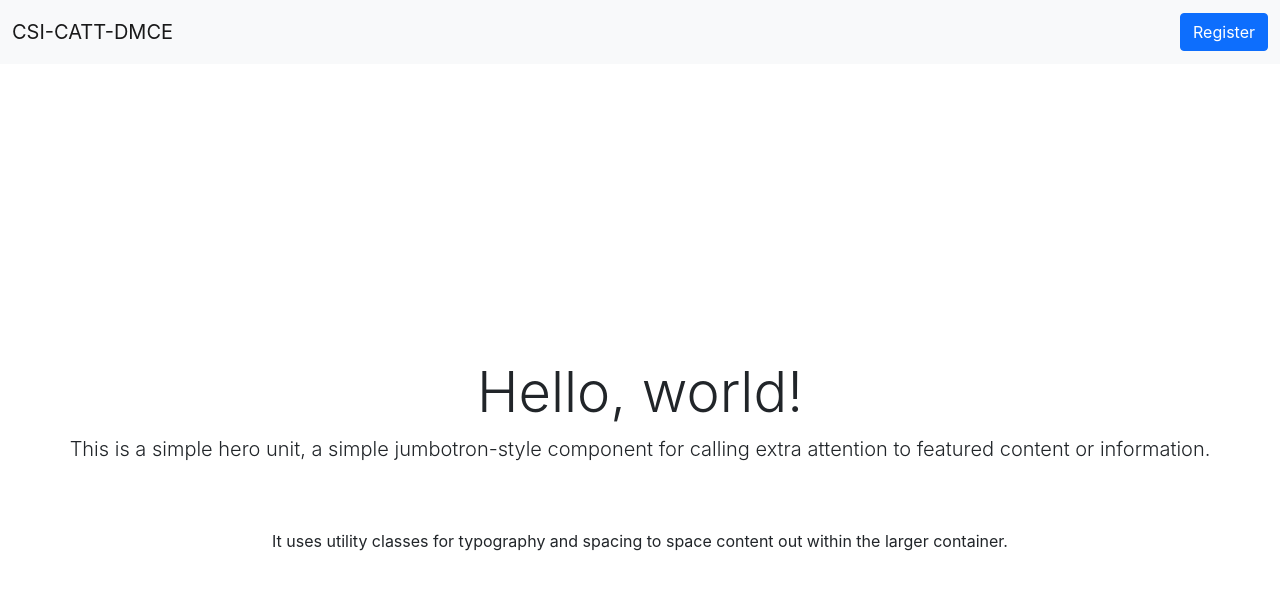
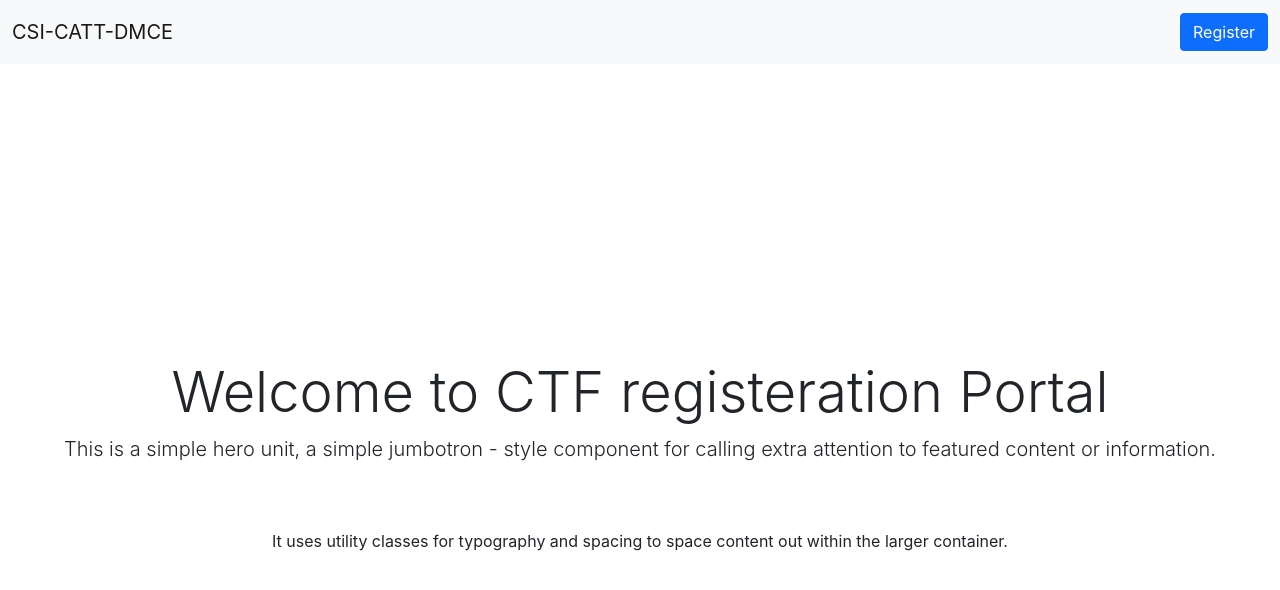
Before and after one commit to yashnerkar/CTF-registerations, a React (Create React App) app in the folder client/: page / in a window 1280 px wide. Shown: the top 590 px of the page. Built offline with nearby package versions, Linux system fonts and the light colour scheme.

Commit message:
update home.js

```diff
--- a/client/src/components/Home.js
+++ b/client/src/components/Home.js
@@ -6,16 +6,16 @@ function Home() {
       className="jumbotron d-flex flex-column align-items-center justify-content-center"
       style={{ height: "100vh" }}
     >
-        <h1 className="display-4">Hello, world!</h1>
+      <h1 className="display-4"> Welcome to CTF registeration Portal </h1>{" "}
       <p className="lead">
-          This is a simple hero unit, a simple jumbotron-style component for
-          calling extra attention to featured content or information.
-        </p>
+        This is a simple hero unit, a simple jumbotron - style component for
+        calling extra attention to featured content or information.{" "}
+      </p>{" "}
       <hr className="my-4" />
       <p>
-          It uses utility classes for typography and spacing to space content
-          out within the larger container.
-        </p>
+        It uses utility classes for typography and spacing to space content out
+        within the larger container.{" "}
+      </p>{" "}
     </div>
   );
 }
```
Lines whose indentation alone changed are shown as unchanged.
